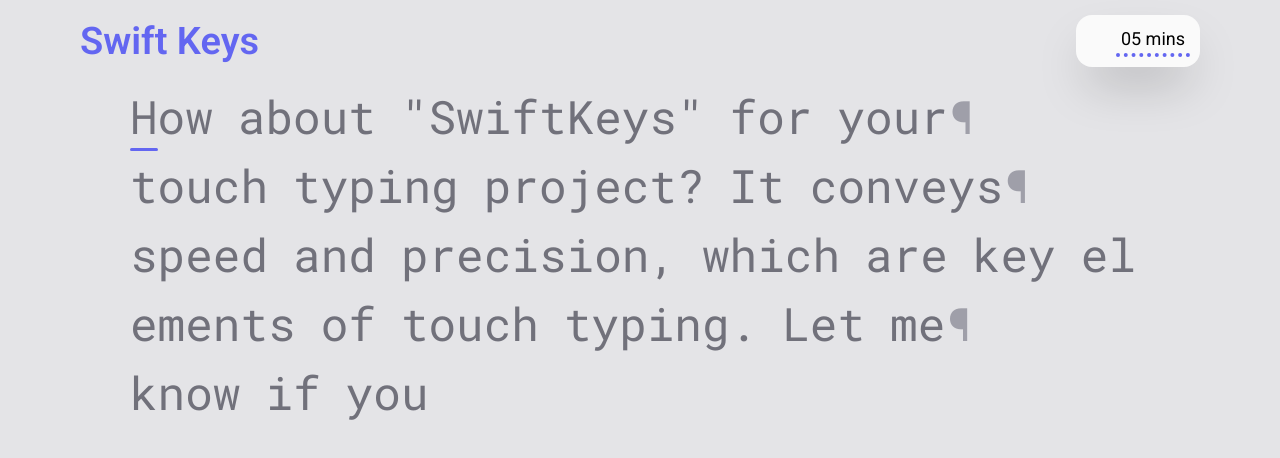
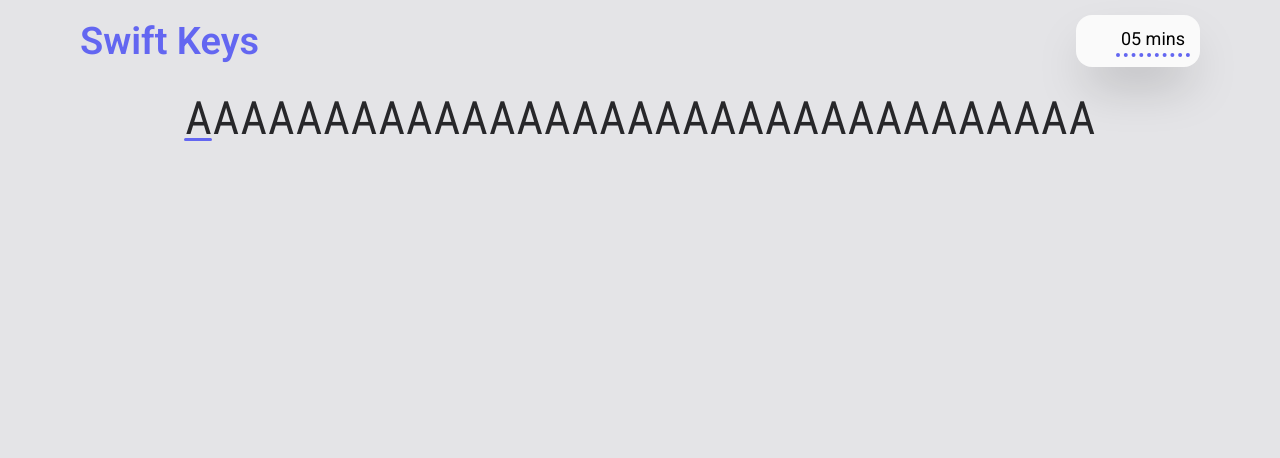
Before and after one commit to TruwerM5/swift-keys, a Vue app: page / in a window 1280 px wide. Shown: the top 458 px of the page. Built offline with nearby package versions, Linux system fonts and the light colour scheme; some icons are missing.

Commit message:
display wrong letters, add new component for letter with own logic

```diff
--- /dev/null
+++ b/src/components/LetterVue.vue
@@ -0,0 +1,51 @@
+<script setup lang="ts">
+import { computed } from 'vue';
+const props = defineProps<{
+  letter: string;
+  currentLetterIndex: number;
+  passedLetters: string[];
+  wrongLetters: string[];
+  index: number;
+}>();
+
+const className = computed(() => {
+
+  if (props.wrongLetters[props.index] != undefined) {
+    return 'text-rose-700';
+  }
+  if (props.passedLetters[props.index] == props.letter) {
+    return 'text-zinc-400';
+  }
+  return 'text-zinc-800';
+})
+
+
+</script>
+
+<template>
+  <template v-if="letter == '\n'">
+    <span class="text-zinc-400">&para;</span>
+    <br>
+  </template>
+  <span v-else :class="[{ 'cursor': index == currentLetterIndex }, className, 'min-w-[25px] inline-block']">
+    {{ letter }}
+  </span>
+</template>
+<style scoped>
+.cursor {
+  position: relative;
+}
+
+.cursor::after {
+  content: '';
+  display: block;
+  position: absolute;
+  left: 0;
+  bottom: 10px;
+  width: 100%;
+  min-width: 25px;
+  height: 3px;
+  border-radius: 2px;
+  background-color: var(--color-primary);
+}
+</style>
--- a/src/components/SimpleWordVue.vue
+++ b/src/components/SimpleWordVue.vue
@@ -1,11 +1,15 @@
 <script setup lang="ts">
 import { ref, computed } from 'vue';
-const words = ['How about "SwiftKeys" for your\ntouch typing project? It conveys\nspeed and precision, which are key elements of touch typing. Let me\nknow if you', 'notebook', 'cancel', 'explosive', 'wonder', 'laptop', 'writing'];
+import LetterVue from '@/components/LetterVue.vue';
+const LETTERS = /^[a-zA-Z0-9,.!?-]{1}$/;
+const EXTRA_BUTTONS = /Shift|Alt|Control/;
+const words = ['AAAAAAAAAAAAAAAAAAAAAAAAAAAAAAAAA', 'notebook', 'cancel', 'explosive', 'wonder', 'laptop', 'writing'];
 const currentWord = computed(() => words[currentWordIndex.value]);
 const currentWordIndex = ref(0);
-const passedLetters = ref('');
+const passedLetters = ref<string[]>([]);
+const wrongLetters = ref<string[]>([]);
 const currentLetterIndex = ref(0);
-
+console.log(currentWord.value.length)
 window.addEventListener('keydown', (e) => {
   const key = e.key;
   if (key == 'Backspace') {
@@ -13,15 +17,18 @@
     return;
   }
   const currentLetter = currentWord.value.charAt(currentLetterIndex.value);
-  if ((key == 'Enter' && currentLetter == '\n') || key == currentLetter) {
-    passedLetters.value += currentLetter;
-  } else {
-    // reset();
-    return;
+  if ((LETTERS.test(key) || (key == 'Enter' && currentLetter == '\n')) && key == currentLetter) {
+
+    passedLetters.value[currentLetterIndex.value] = currentLetter;
+  } else if (key != currentLetter && !EXTRA_BUTTONS.test(key)) {
+    wrongLetters.value[currentLetterIndex.value] = currentLetter;
   }
-  currentLetterIndex.value++;
+  if (!EXTRA_BUTTONS.test(key)) {
+    currentLetterIndex.value++;
+  }
 
-  if (currentWord.value == passedLetters.value) {
+
+  if (currentWord.value == passedLetters.value.join('') || currentLetterIndex.value == currentWord.value.length) {
     reset();
     if (currentWordIndex.value < words.length - 1)
       currentWordIndex.value++;
@@ -34,7 +41,8 @@
 
 
 function reset() {
-  passedLetters.value = '';
+  passedLetters.value = []
+  wrongLetters.value = [];
   currentLetterIndex.value = 0;
 }
 
@@ -42,48 +50,26 @@
   if (currentLetterIndex.value > 0) {
     currentLetterIndex.value--;
   }
-  const length = passedLetters.value.length;
-  passedLetters.value = passedLetters.value.slice(0, length - 1);
+  const passedLength = passedLetters.value.length;
+  const wrongLength = wrongLetters.value.length;
+  if (passedLength - 1 == currentLetterIndex.value) {
+    passedLetters.value.pop();
+  }
+  if (wrongLength - 1 == currentLetterIndex.value) {
+    wrongLetters.value.pop();
+  }
+
+
 }
 
 </script>
 <template>
   <div class="flex justify-center">
-    <div class="text-[46px] px-[40px] max-w-[1100px]">
+    <div class="text-[46px] px-[40px] max-w-[1000px]">
       <template v-for="letter, i in currentWord" :key="i">
-        <template v-if="letter == '\n'">
-          <span class="text-zinc-400">&para;</span>
-          <br>
-        </template>
-        <span v-else :class="[{ 'cursor': i == currentLetterIndex },
-        passedLetters[i] == letter ? 'text-green-700' : 'text-zinc-500', 'min-w-[25px] inline-block']">
-          {{ letter }}
-        </span>
+        <LetterVue :index="i" :currentLetterIndex="currentLetterIndex" :letter="letter" :passedLetters="passedLetters"
+          :wrongLetters="wrongLetters" />
       </template>
     </div>
-
   </div>
 </template>
-<style scoped>
-@import 'tailwindcss';
-
-.cursor {
-  position: relative;
-
-  /* min-width: 25px;
-  min-height: 40px; */
-}
-
-.cursor::after {
-  content: '';
-  display: block;
-  position: absolute;
-  left: 0;
-  bottom: 0;
-  width: 100%;
-  min-width: 25px;
-  height: 3px;
-  border-radius: 2px;
-  background-color: var(--color-primary);
-}
-</style>
```
